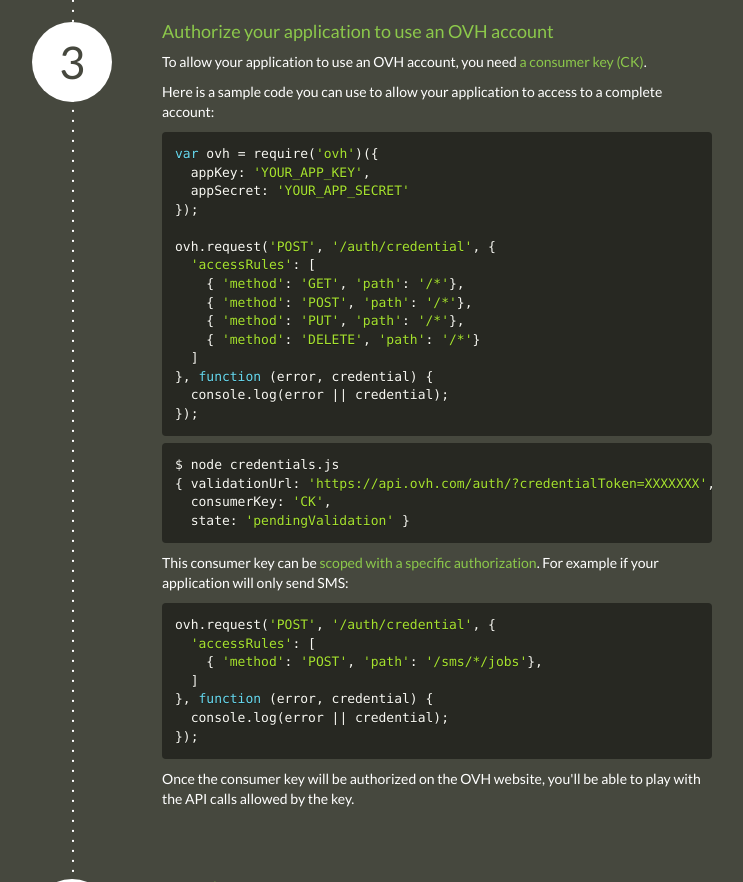
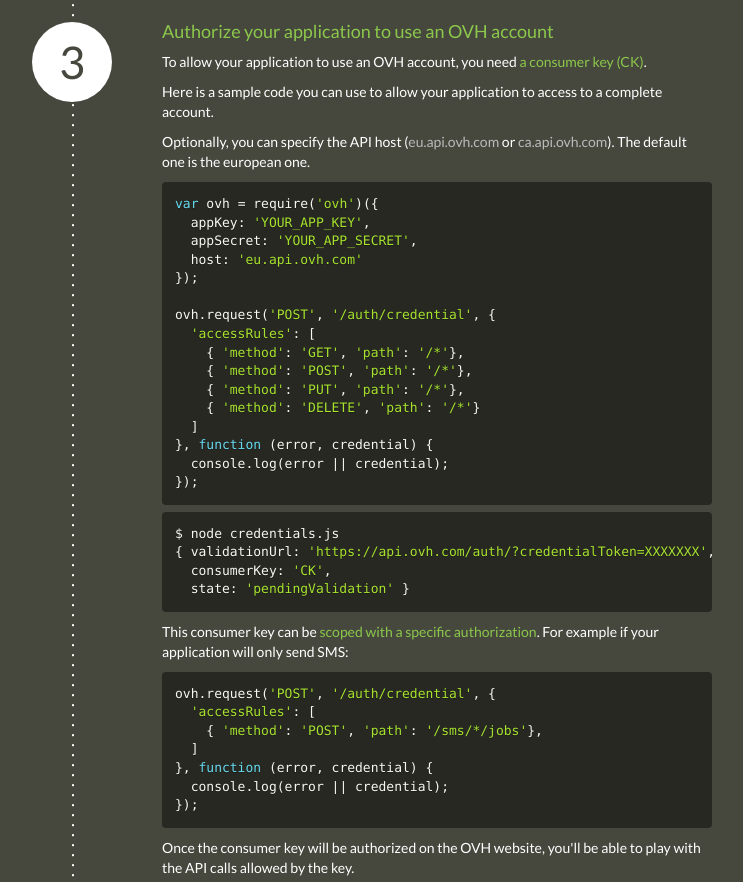
Before and after one commit to ovh/node-ovh, a plain HTML site: page index.html in a window 1280 px wide. Shown: the part 1060-1942 px from the top of the page, without its empty margins (268-1011 px from the left). Drawn offline with Linux system fonts and the light colour scheme.

Commit message:
Host option

```diff
--- a/index.html
+++ b/index.html
@@ -75,11 +75,16 @@
                     <h4><span>3.</span> Authorize your application to use an OVH account</h4>
                     <p>To allow your application to use an OVH account, you need <strong>a consumer key (CK)</strong>.</p>
                     <p>
-                        Here is a sample code you can use to allow your application to access to a complete account:
-
-                        <pre><code class="language-javascript">var ovh = require('ovh')({
+                        Here is a sample code you can use to allow your application to access to a complete account.
+                    </p>
+                    <p>
+                        Optionally, you can specify the API host (<a href="https://eu.api.ovh.com">eu.api.ovh.com</a> or
+                        <a href="https://ca.api.ovh.com">ca.api.ovh.com</a>). The default one is the european one.
+                    </p>
+                    <pre><code class="language-javascript">var ovh = require('ovh')({
   appKey: 'YOUR_APP_KEY',
-  appSecret: 'YOUR_APP_SECRET'
+  appSecret: 'YOUR_APP_SECRET',
+  host: 'eu.api.ovh.com'
 });
 
 ovh.request('POST', '/auth/credential', {
```
